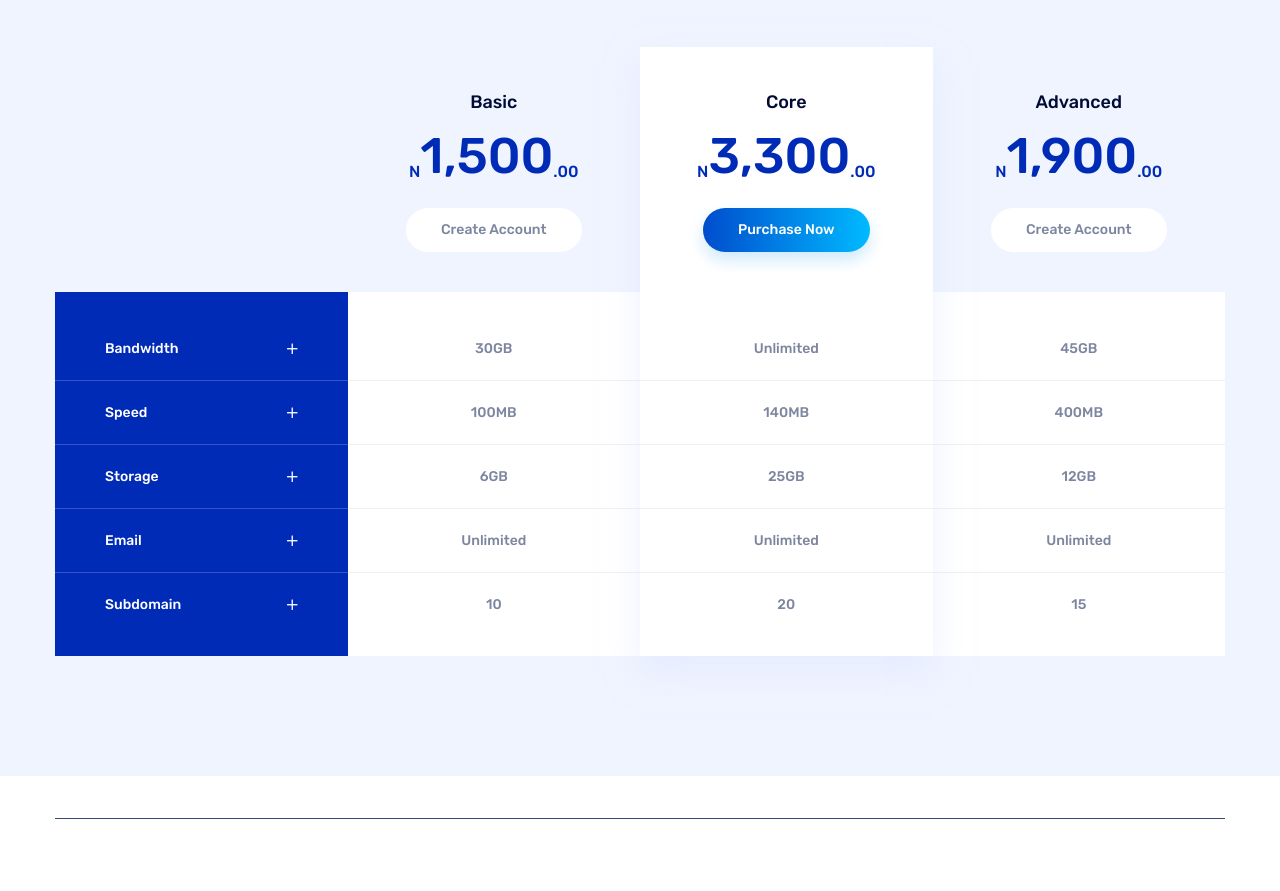
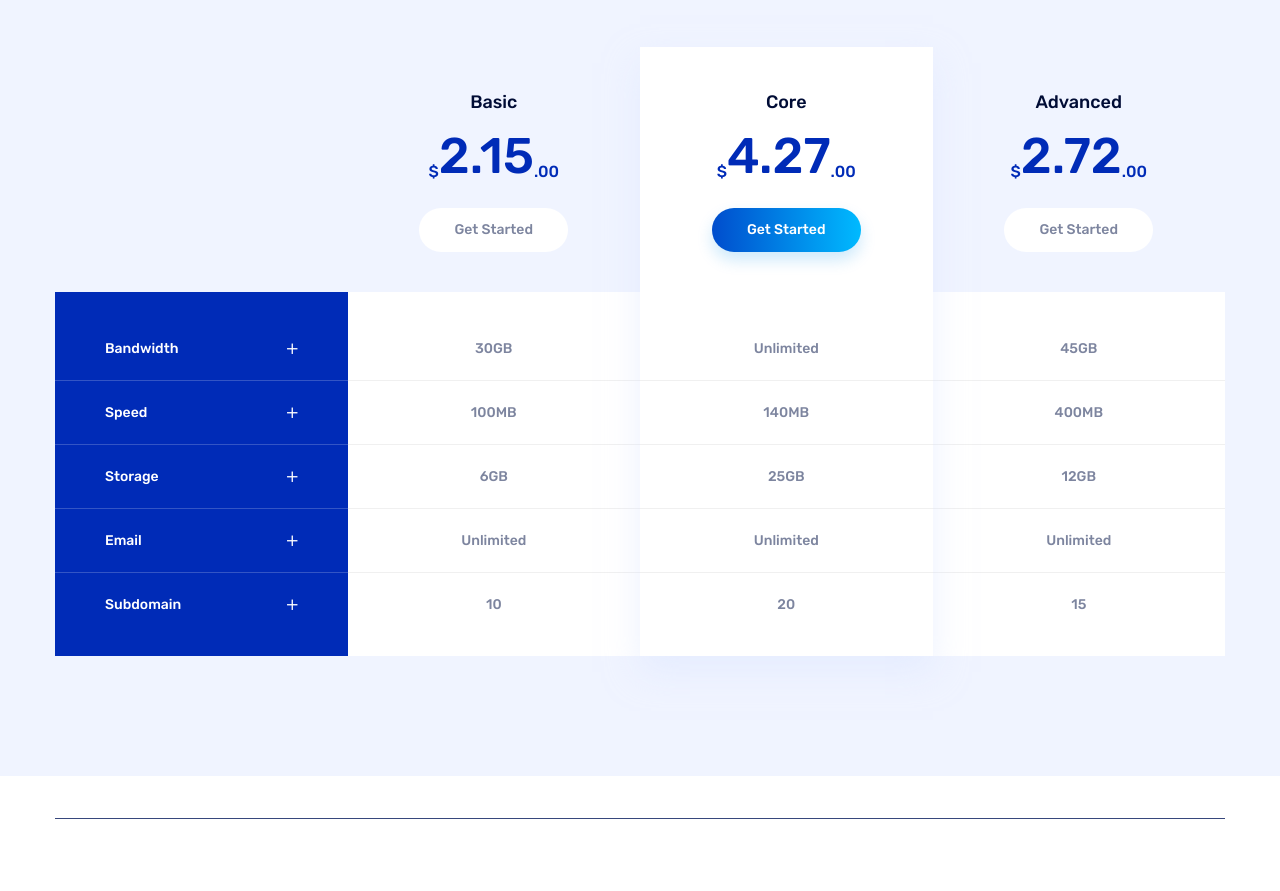
Before and after one commit to idibiatech/cloud-02, a plain HTML site: page share-hosting.html in a window 1280 px wide. Shown: the part 989-1880 px from the top of the page. Drawn offline with Linux system fonts and the light colour scheme.

Commit message:
slight changes

```diff
--- a/share-hosting.html
+++ b/share-hosting.html
@@ -237,9 +237,11 @@
 												<div class="price-details">
 													<span>Basic</span>
 
-													<h4 class="price"><sub>N</sub>1,500<sub>.00</sub></h4>
+													<h4 class="price"><sub>$</sub>2.15<sub>.00</sub></h4>
 
-													<a class="btn price-btn" href="#">Create Account</a>
+													<a class="btn price-btn" href="./get-started.html"
+														>Get started</a
+													>
 												</div>
 
 												<ul class="price-content">
@@ -272,9 +274,11 @@
 												<div class="price-details">
 													<span>Core</span>
 
-													<h4 class="price"><sub>N</sub>3,300<sub>.00</sub></h4>
+													<h4 class="price"><sub>$</sub>4.27<sub>.00</sub></h4>
 
-													<a class="btn price-btn" href="#">Purchase Now</a>
+													<a class="btn price-btn" href="./get-started.html"
+														>Get started</a
+													>
 												</div>
 
 												<ul class="price-content">
@@ -307,9 +311,11 @@
 												<div class="price-details">
 													<span>Advanced</span>
 
-													<h4 class="price"><sub>N</sub>1,900<sub>.00</sub></h4>
+													<h4 class="price"><sub>$</sub>2.72<sub>.00</sub></h4>
 
-													<a class="btn price-btn" href="#">Create Account</a>
+													<a class="btn price-btn" href="./get-started.html"
+														>Get started</a
+													>
 												</div>
 
 												<ul class="price-content">
@@ -367,11 +373,11 @@
 												<div class="price-details">
 													<span>Basic</span>
 
-													<h4 class="price">
-														<sub>N</sub>15,000<sub>.00</sub>
-													</h4>
+													<h4 class="price"><sub>$</sub>21.45<sub>.00</sub></h4>
 
-													<a class="btn price-btn" href="#">Create Account</a>
+													<a class="btn price-btn" href="./get-started.html"
+														>Get started</a
+													>
 												</div>
 
 												<ul class="price-content">
@@ -406,11 +412,11 @@
 												<div class="price-details">
 													<span>Core</span>
 
-													<h4 class="price">
-														<sub>N</sub>33,000<sub>.00</sub>
-													</h4>
+													<h4 class="price"><sub>$</sub>47.17<sub>.00</sub></h4>
 
-													<a class="btn price-btn" href="#">Purchase Now</a>
+													<a class="btn price-btn" href="./get-started.html"
+														>Get started</a
+													>
 												</div>
 
 												<ul class="price-content">
@@ -445,9 +451,11 @@
 												<div class="price-details">
 													<span>Advanced</span>
 
-													<h4 class="price"><sub>N</sub>19,00<sub>.00</sub></h4>
+													<h4 class="price"><sub>$</sub>27.17<sub>.00</sub></h4>
 
-													<a class="btn price-btn" href="#">Create Account</a>
+													<a class="btn price-btn" href="./get-started.html"
+														>Get started</a
+													>
 												</div>
 
 												<ul class="price-content">
```
Also changed, not shown: index.html (+3 -3 lines).
